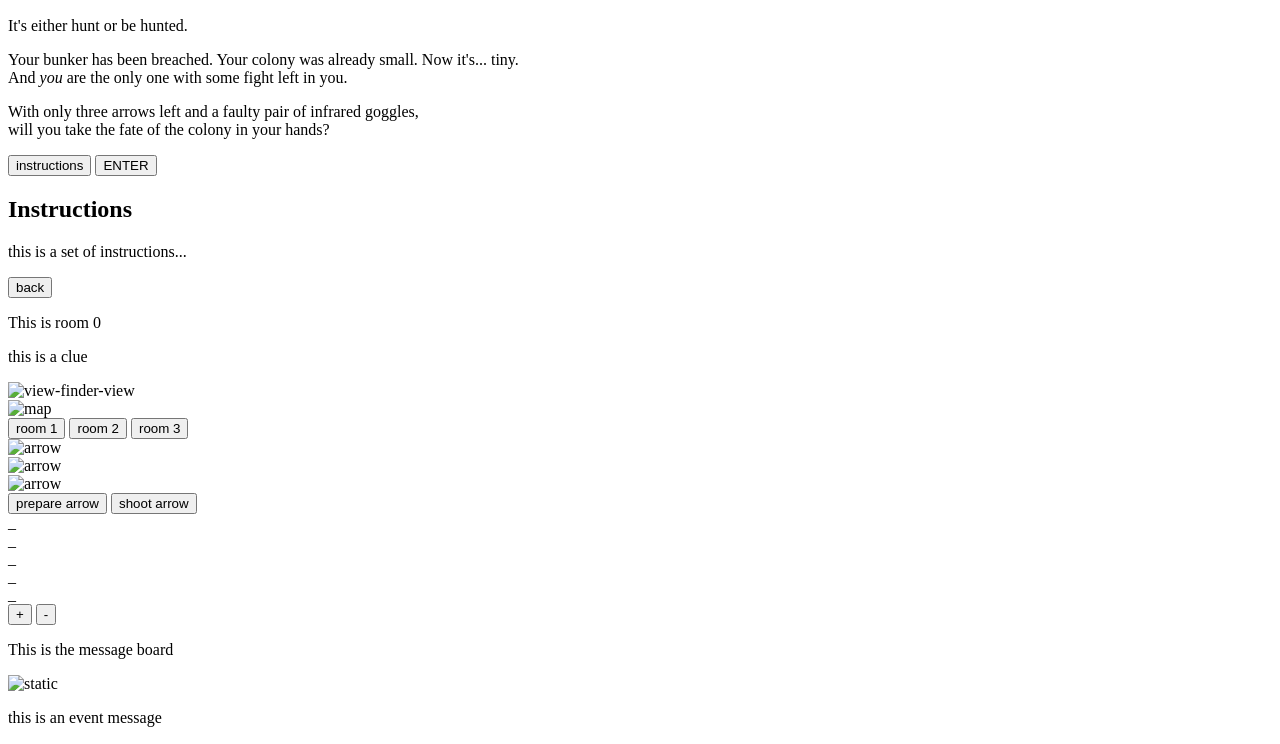
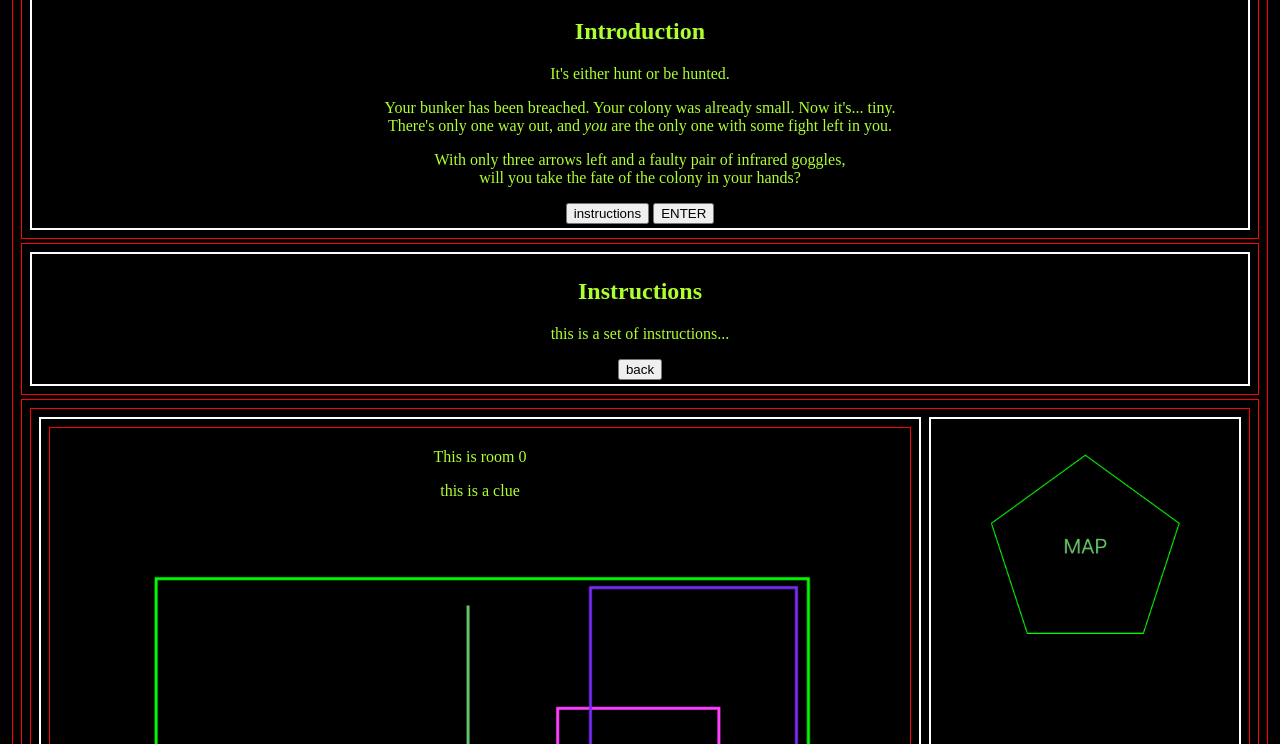
Before and after one commit to helen-mb/fwd-wumpus, a plain HTML site: page index.html in a window 1280 px wide. Shown: the part 110-854 px from the top of the page. Drawn offline with Linux system fonts and the light colour scheme.

Commit message:
Rough out styling with placeholder images

```diff
--- a/index.html
+++ b/index.html
@@ -3,6 +3,7 @@
 <head>
     <meta charset="UTF-8">
     <meta name="viewport" content="width=device-width, initial-scale=1.0">
+    <link rel="stylesheet" href="styles/styles.css">
     <title>Hunt the Wumpus | by Helen Burger</title>
 </head>
 <body>
@@ -16,7 +17,7 @@
                 <section class="introduction pop-up">
                     <h2>Introduction</h2>
                     <p class="tagline">It's either hunt or be hunted.</p>
-                    <p>Your bunker has been breached. Your colony was already small. Now it's... tiny. <br> And <em>you</em> are the only one with some fight left in you.</p>
+                    <p>Your bunker has been breached. Your colony was already small. Now it's... tiny. <br>There's only one way out, and <em>you</em> are the only one with some fight left in you.</p>
                     <p>With only three arrows left and a faulty pair of infrared goggles, <br>will you take the fate of the colony in your hands?</p>
                     <button class="view-instructions-btn">instructions</button>
                     <button class="new-game-btn">ENTER</button>
@@ -37,13 +38,13 @@
                         <div class="image-container">
                             <p class="current-room-display">This is room 0</p>
                             <p class="clue-display">this is a clue</p>
-                            <img src="" alt="view-finder-view" class="contained-image">
+                            <img src="images/placeholder-viewfinder.png" alt="view-finder-view" class="contained-image" width="800px">
                         </div>
                     </section>
-                    <section class="map">
-                        <img src="" alt="map" class="map">
+                    <section class="map-container">
+                        <img src="images/placeholder-map.png" alt="map" class="map" width="300px">
                     </section>
-                    <section class="controls">
+                    <section class="controls-container flex-container">
                         <div class="direction-controls">
                             <button class="direction-0-btn">room 1</button>
                             <button class="direction-1-btn">room 2</button>
@@ -51,19 +52,19 @@
                         </div>
                         <div class="arrow-controls">
                             <div class="arrow-supply-display">
-                                <div class="arrow-unit"><img src="" alt="arrow"></div>
-                                <div class="arrow-unit"><img src="" alt="arrow"></div>
-                                <div class="arrow-unit"><img src="" alt="arrow"></div>
+                                <div class="arrow-unit"><img src="images/placeholder-arrow.png" alt="arrow" width="20px"></div>
+                                <div class="arrow-unit"><img src="images/placeholder-arrow.png" alt="arrow" width="20px"></div>
+                                <div class="arrow-unit"><img src="images/placeholder-arrow.png" alt="arrow" width="20px"></div>
                             </div>
                             <button class="prepare-arrow">prepare arrow</button>
                             <button class="shoot-arrow">shoot arrow</button>
-                            <div class="arrow-power-display">
+                            <!-- <div class="arrow-power-display">
                                 <div class="power-5">_</div>
                                 <div class="power-4">_</div>
                                 <div class="power-3">_</div>
                                 <div class="power-2">_</div>
                                 <div class="power-1">_</div>
-                            </div>
+                            </div> -->
                             <button class="increase-arrow-power">+</button>
                             <button class="decrease-arrow-power">-</button>
                         </div>
--- /dev/null
+++ b/styles/styles.css
@@ -0,0 +1,61 @@
+* {
+    text-align: center;
+}
+
+/* visibility */
+html {
+    background-color: black;
+    color: greenyellow;
+}
+
+div {
+    border: red solid 1px;
+    padding: 4px;
+    margin: 4px;
+}
+
+section {
+    border: blue solid 1px;
+    padding: 4px;
+    margin: 4px;
+}
+
+.pop-up,
+.view-finder,
+.map-container,
+.message-board {
+    border: solid 2px white;
+}
+
+/* Layout */
+.grid-container {
+    display: grid;
+    grid-template-columns: 1fr 1fr 1fr 1fr;
+    grid-template-rows: 1fr 1fr 1fr 1fr;
+}
+
+.flex-container {
+    display: flex;
+}
+
+.view-finder {
+    grid-column: 1/4;
+    grid-row: 1/3;
+}
+
+.controls-container {
+    grid-column: 1/5;
+    grid-row: 3/4;
+}
+
+.message-board {
+    grid-column: 1/5;
+    grid-row: 4/5;
+}
+
+
+
+
+.arrow-unit {
+    display: inline-block;
+}
```
Also changed, not shown: images/placeholder-arrow.png (added), images/placeholder-map.png (added), images/placeholder-viewfinder.png (added).
